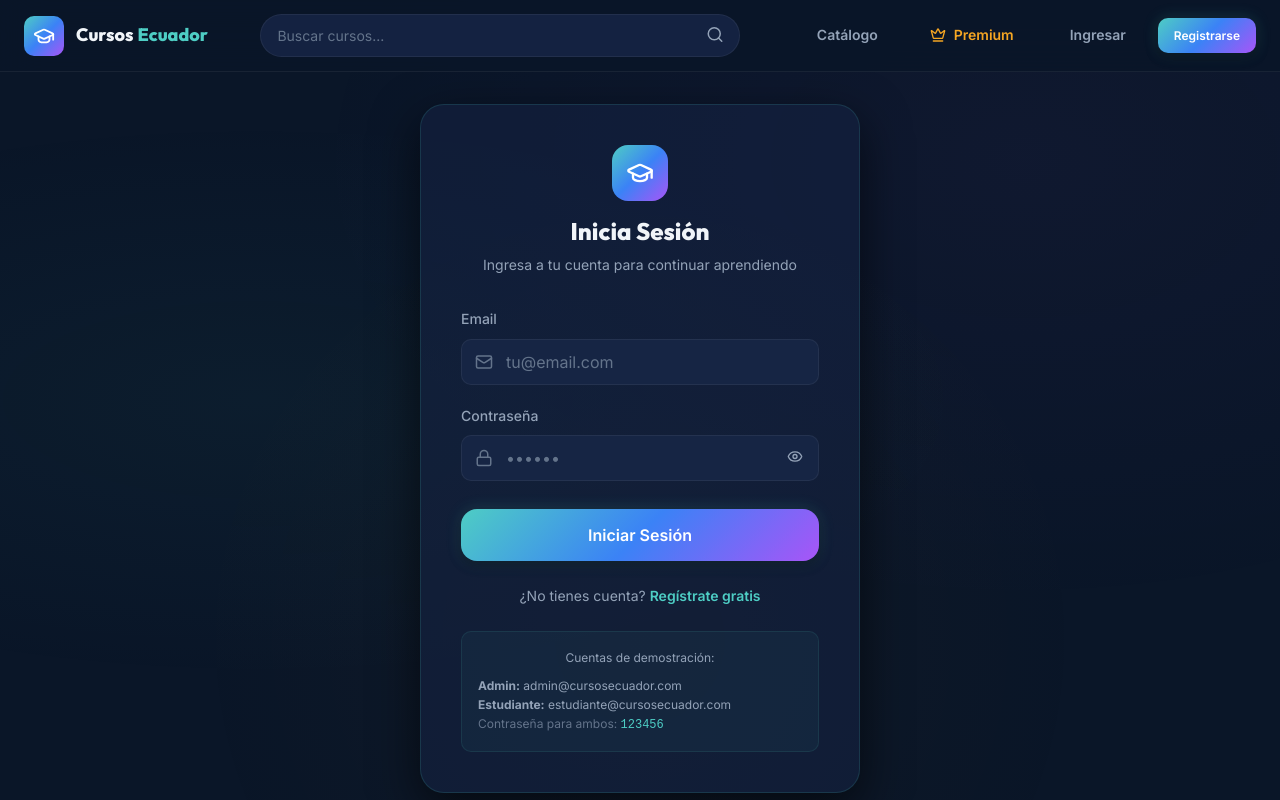
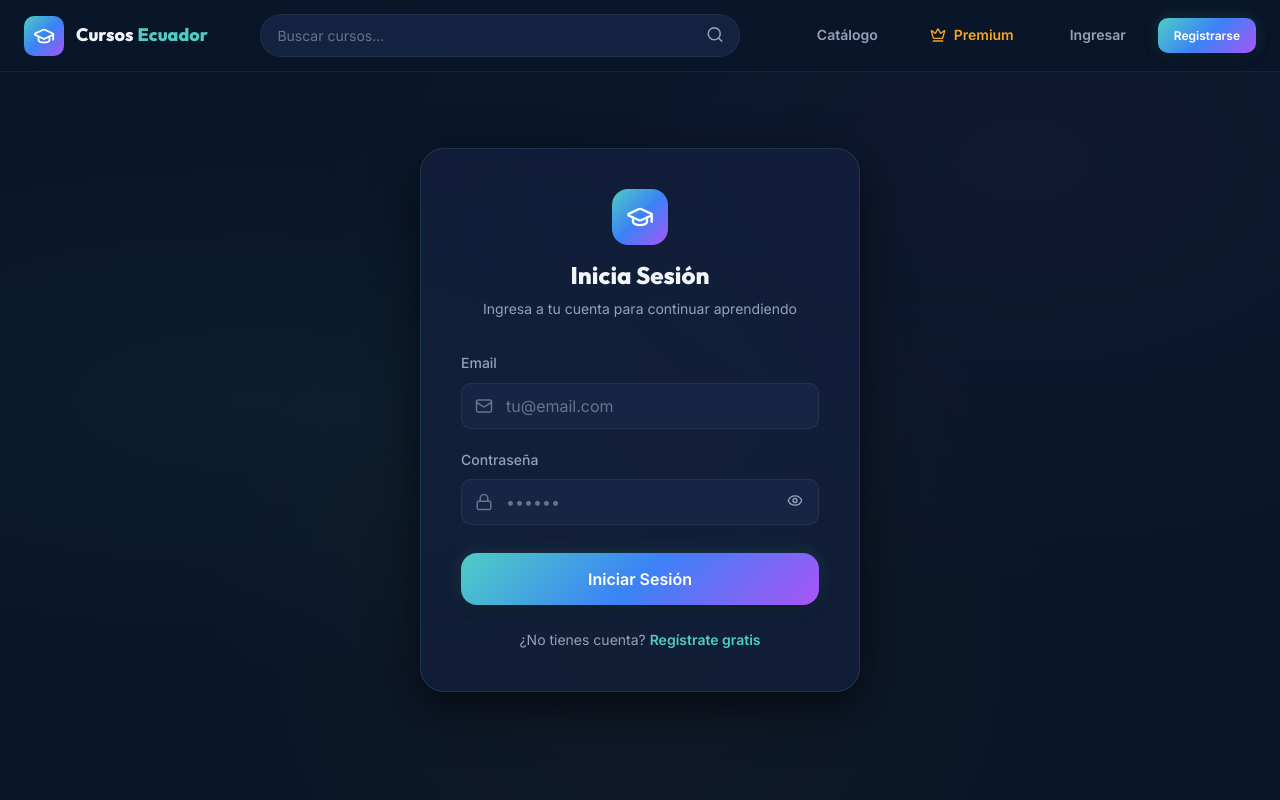
Before and after one commit to leli302/cursos-ecuador, a React (Vite) app in the folder frontend/: page /login in a window 1280 px wide. Shown: the top 800 px of the page. Built offline with nearby package versions, Linux system fonts and the light colour scheme.

Commit message:
Remove demo credentials block from LoginPage

```diff
--- a/frontend/src/pages/public/LoginPage.jsx
+++ b/frontend/src/pages/public/LoginPage.jsx
@@ -81,15 +81,7 @@ export default function LoginPage() {
             </p>
           </div>
 
-          {/* Demo credentials */}
-          <div style={{ marginTop: 'var(--space-6)', padding: 'var(--space-4)', background: 'rgba(78,205,196,0.05)', borderRadius: 'var(--radius-md)', border: '1px solid rgba(78,205,196,0.1)' }}>
-            <p className="text-xs text-muted text-center mb-2">Cuentas de demostración:</p>
-            <div className="text-xs text-muted">
-              <p><strong>Admin:</strong> admin@cursosecuador.com</p>
-              <p><strong>Estudiante:</strong> estudiante@cursosecuador.com</p>
-              <p className="mt-1" style={{ color: 'var(--text-muted)' }}>Contraseña para ambos: <code style={{ color: 'var(--accent-teal)' }}>123456</code></p>
-            </div>
-          </div>
+
         </div>
       </div>
     </div>
```
